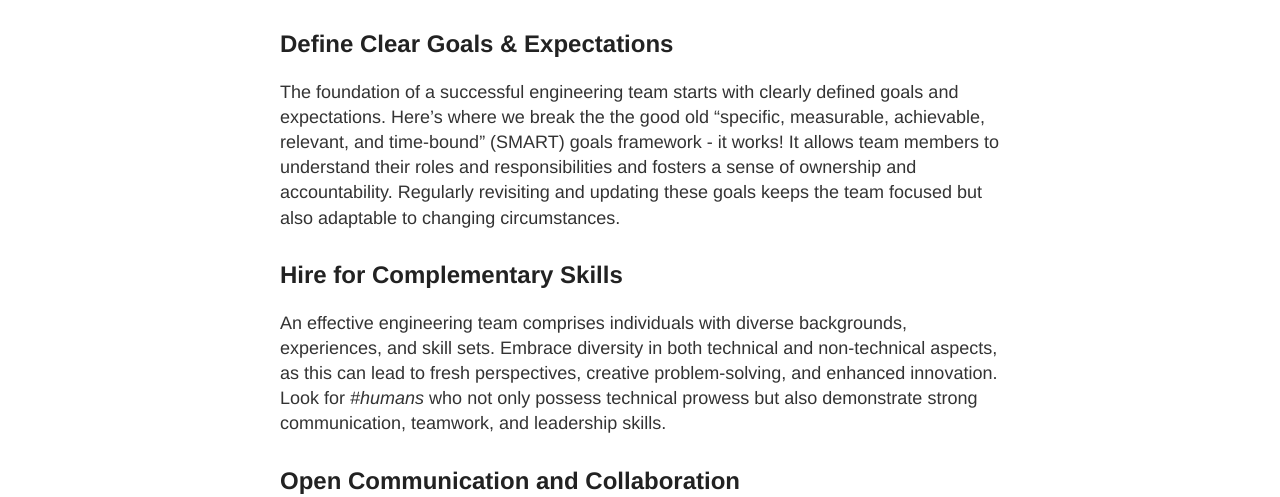
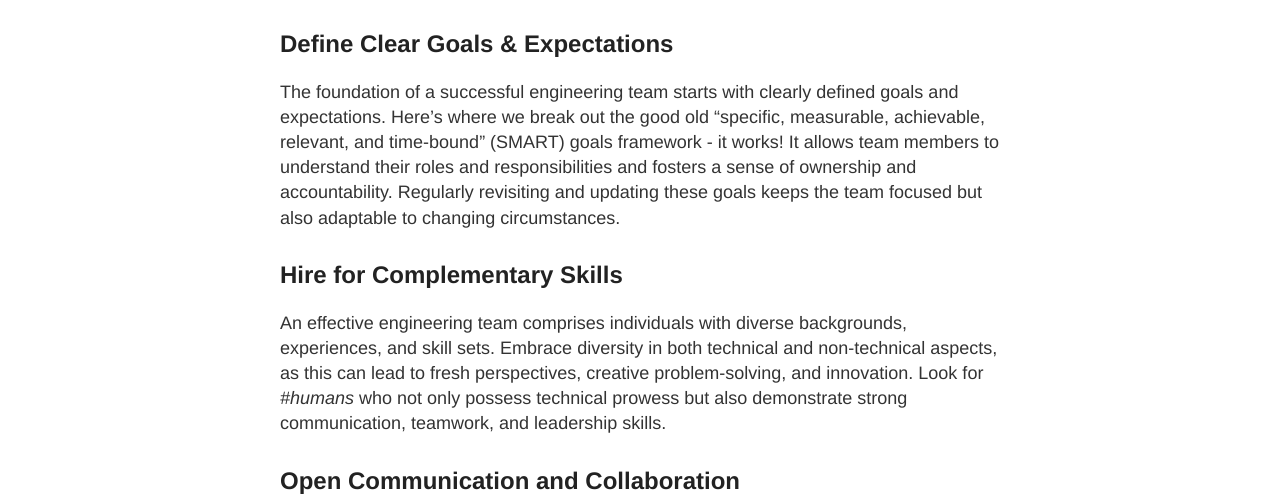
Before and after one commit to chrisquinnr/chrisquinnr.github.io, a Jekyll site: the page built from _posts/2023-6-27-building-engineering-teams.md, in a window 1280 px wide. Shown: the part 353-850 px from the top of the page. Built offline with Jekyll 4.4.1, drawn with Linux system fonts in a browser that asks for light colours.

Commit message:
Update 2023-6-27-building-engineering-teams.md

```diff
--- a/_posts/2023-6-27-building-engineering-teams.md
+++ b/_posts/2023-6-27-building-engineering-teams.md
@@ -6,10 +6,10 @@ title: Building Engineering Teams
 Engineering teams play a crucial role in the success of any organization: they can innovate, develop, and deliver products that meet customer needs and drive business growth. Building and maintaining effective teams isn't a simple task: it requires thoughtful planning, a clear vision, and a commitment to creating a collaborative and inclusive environment.
 
 ## Define Clear Goals & Expectations
-The foundation of a successful engineering team starts with clearly defined goals and expectations. Here's where we break the the good old "specific, measurable, achievable, relevant, and time-bound" (SMART) goals framework - it works! It allows team members to understand their roles and responsibilities and fosters a sense of ownership and accountability. Regularly revisiting and updating these goals keeps the team focused but also adaptable to changing circumstances.
+The foundation of a successful engineering team starts with clearly defined goals and expectations. Here's where we break out the good old "specific, measurable, achievable, relevant, and time-bound" (SMART) goals framework - it works! It allows team members to understand their roles and responsibilities and fosters a sense of ownership and accountability. Regularly revisiting and updating these goals keeps the team focused but also adaptable to changing circumstances.
 
 ## Hire for Complementary Skills
-An effective engineering team comprises individuals with diverse backgrounds, experiences, and skill sets. Embrace diversity in both technical and non-technical aspects, as this can lead to fresh perspectives, creative problem-solving, and enhanced innovation. Look for _#humans_ who not only possess technical prowess but also demonstrate strong communication, teamwork, and leadership skills.
+An effective engineering team comprises individuals with diverse backgrounds, experiences, and skill sets. Embrace diversity in both technical and non-technical aspects, as this can lead to fresh perspectives, creative problem-solving, and innovation. Look for _#humans_ who not only possess technical prowess but also demonstrate strong communication, teamwork, and leadership skills.
 
 ## Open Communication and Collaboration
 Open communication and a culture of collaboration are essential ingredients for a successful engineering team. Create an environment where team members feel comfortable sharing their ideas, concerns, and feedback. Regular team meetings, stand-ups, and brainstorming sessions can facilitate open discussions and foster a sense of camaraderie. Emphasize the value of constructive criticism, ensuring that feedback is given and received respectfully to promote continuous improvement.
```
